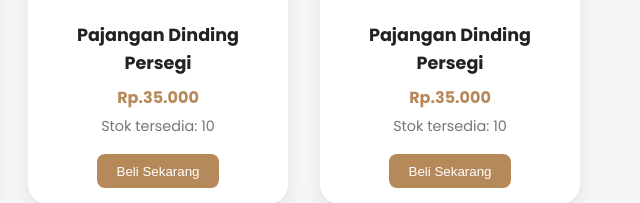
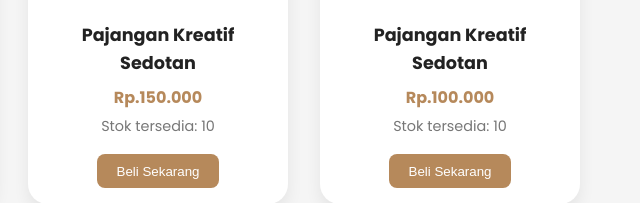
Before and after one commit to Khorzyy/catalog_and_portofolio, a plain HTML site: page index.html in a window 1280 px wide. Shown: the part 1271-1474 px from the top of the page, 628-1268 px from the left. Drawn offline with nearby package versions, Linux system fonts and the light colour scheme.

Commit message:
Update index.html

```diff
--- a/index.html
+++ b/index.html
@@ -117,8 +117,8 @@
     <div class="card">
       <img src="assets/kera2.jfif" alt="Pajangan Persegi" />
       <div class="card-body">
-        <h3>Pajangan Dinding Persegi</h3>
-        <div class="harga">Rp.35.000</div>
+        <h3>Pajangan Kreatif Sedotan</h3>
+        <div class="harga">Rp.150.000</div>
         <div class="stok">Stok tersedia: 10</div>
         <button class="buy-btn">Beli Sekarang</button>
       </div>
@@ -127,8 +127,8 @@
     <div class="card">
       <img src="assets/kera4.jfif" alt="Pajangan Persegi" />
       <div class="card-body">
-        <h3>Pajangan Dinding Persegi</h3>
-        <div class="harga">Rp.35.000</div>
+        <h3>Pajangan Kreatif Sedotan</h3>
+        <div class="harga">Rp.100.000</div>
         <div class="stok">Stok tersedia: 10</div>
         <button class="buy-btn">Beli Sekarang</button>
       </div>
```
